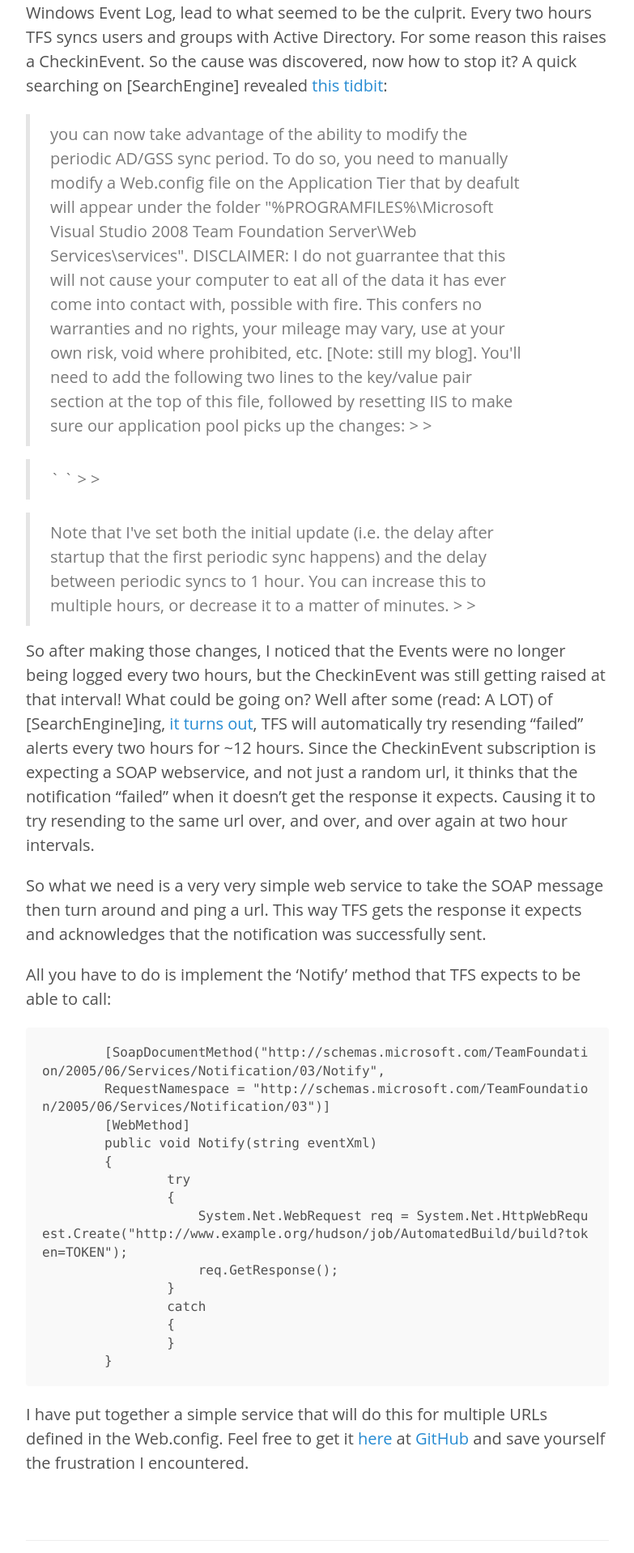
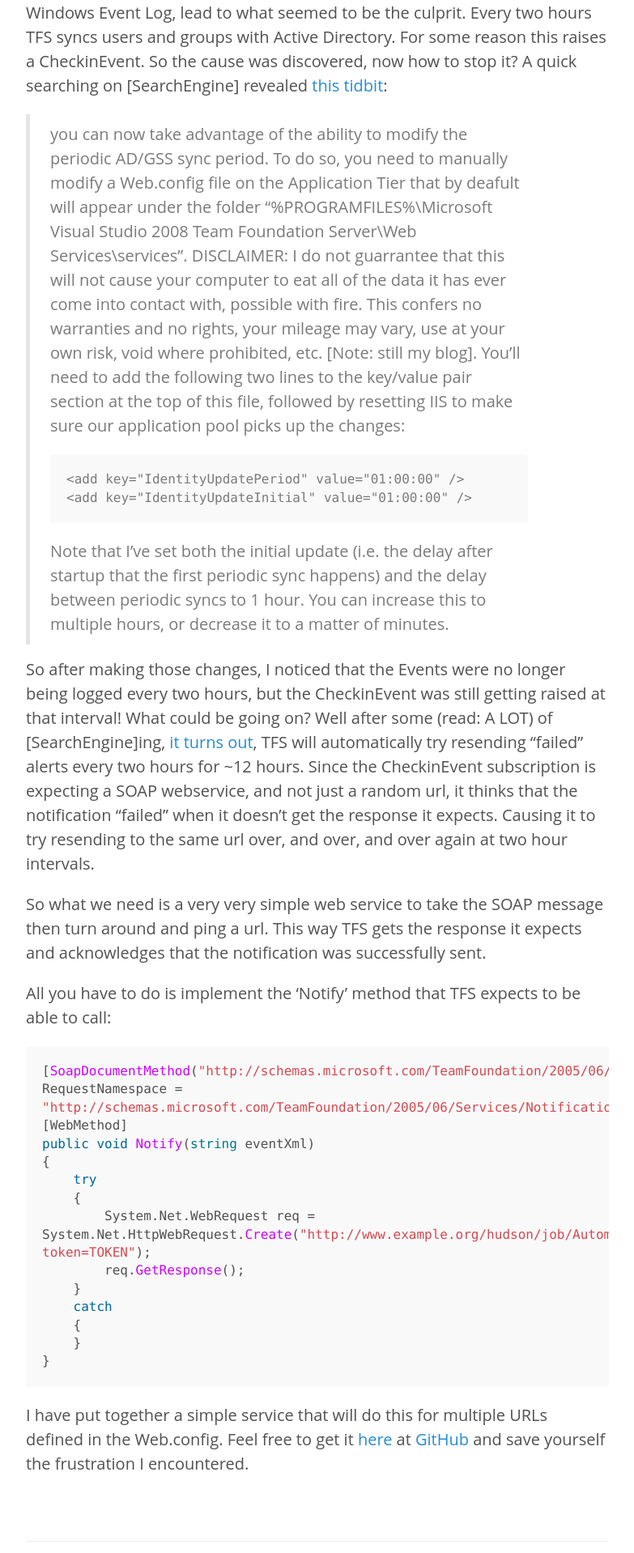
Before and after one commit to mletterle/blog, a Jekyll site: the page built from _posts/2010-07-24-hudson-and-tfs2008-for-continuous-integration.md, in a window 1280 px wide. Shown: the part 601-2519 px from the top of the page at 81% size, without its empty margins (248-1031 px from the left). Built offline with Jekyll 4.4.1, drawn with Linux system fonts in a browser that asks for light colours; nearby versions of some CDN libraries.

Commit message:
Scroll pre/code blocks, update old post

````diff
--- a/_posts/2010-07-24-hudson-and-tfs2008-for-continuous-integration.md
+++ b/_posts/2010-07-24-hudson-and-tfs2008-for-continuous-integration.md
@@ -18,20 +18,14 @@
 
 But then something unexpected started to happen. At two hour intervals, the build would kick off, even if not check in had occurred! Some digging into the Windows Event Log, lead to what seemed to be the culprit. Every two hours TFS syncs users and groups with Active Directory. For some reason this raises a CheckinEvent. So the cause was discovered, now how to stop it? A quick searching on [SearchEngine] revealed[ this tidbit](http://blogs.msdn.com/b/adamsinger/archive/2007/07/31/great-news.aspx):
 
-<blockquote>you can now take advantage of the ability to modify the periodic AD/GSS sync period. To do so, you need to manually modify a Web.config file on the Application Tier that by deafult will appear under the folder "%PROGRAMFILES%\Microsoft Visual Studio 2008 Team Foundation Server\Web Services\services". DISCLAIMER: I do not guarrantee that this will not cause your computer to eat all of the data it has ever come into contact with, possible with fire. This confers no warranties and no rights, your mileage may vary, use at your own risk, void where prohibited, etc. [Note: still my blog]. You'll need to add the following two lines to the key/value pair section at the top of this file, followed by resetting IIS to make sure our application pool picks up the changes:
 
->
-> </blockquote>
+> you can now take advantage of the ability to modify the periodic AD/GSS sync period. To do so, you need to manually modify a Web.config file on the Application Tier that by deafult will appear under the folder "%PROGRAMFILES%\Microsoft Visual Studio 2008 Team Foundation Server\Web Services\services". DISCLAIMER: I do not guarrantee that this will not cause your computer to eat all of the data it has ever come into contact with, possible with fire. This confers no warranties and no rights, your mileage may vary, use at your own risk, void where prohibited, etc. [Note: still my blog]. You'll need to add the following two lines to the key/value pair section at the top of this file, followed by resetting IIS to make sure our application pool picks up the changes:
+> ```
+> <add key="IdentityUpdatePeriod" value="01:00:00" />
+> <add key="IdentityUpdateInitial" value="01:00:00" />
+> ```
+> Note that I've set both the initial update (i.e. the delay after startup that the first periodic sync happens) and the delay between periodic syncs to 1 hour. You can increase this to multiple hours, or decrease it to a matter of minutes.
 
-<blockquote>`<add key="IdentityUpdatePeriod" value="01:00:00" />
-<add key="IdentityUpdateInitial" value="01:00:00" />`
-
->
-> </blockquote>
-
-<blockquote>Note that I've set both the initial update (i.e. the delay after startup that the first periodic sync happens) and the delay between periodic syncs to 1 hour. You can increase this to multiple hours, or decrease it to a matter of minutes.
->
-> </blockquote>
 
 So after making those changes, I noticed that the Events were no longer being logged every two hours, but the CheckinEvent was still getting raised at that interval! What could be going on? Well after some (read: A LOT) of [SearchEngine]ing, [it turns out](http://blogs.msdn.com/b/granth/archive/2008/09/15/does-tfs-guarantee-event-subscription-delivery.aspx), TFS will automatically try resending "failed" alerts every two hours for ~12 hours. Since the CheckinEvent subscription is expecting a SOAP webservice, and not just a random url, it thinks that the notification "failed" when it doesn't get the response it expects. Causing it to try resending to the same url over, and over, and over again at two hour intervals.
 
@@ -39,20 +33,20 @@
 
 All you have to do is implement the 'Notify' method that TFS expects to be able to call:
 
-
-            [SoapDocumentMethod("http://schemas.microsoft.com/TeamFoundation/2005/06/Services/Notification/03/Notify",
-            RequestNamespace = "http://schemas.microsoft.com/TeamFoundation/2005/06/Services/Notification/03")]
-            [WebMethod]
-            public void Notify(string eventXml)
-            {
-                    try
-                    {
-                        System.Net.WebRequest req = System.Net.HttpWebRequest.Create("http://www.example.org/hudson/job/AutomatedBuild/build?token=TOKEN");
-                        req.GetResponse();
-                    }
-                    catch
-                    {
-                    }
-            }
+```csharp
+[SoapDocumentMethod("http://schemas.microsoft.com/TeamFoundation/2005/06/Services/Notification/03/Notify", RequestNamespace = "http://schemas.microsoft.com/TeamFoundation/2005/06/Services/Notification/03")]
+[WebMethod]
+public void Notify(string eventXml)
+{
+    try
+    {
+        System.Net.WebRequest req = System.Net.HttpWebRequest.Create("http://www.example.org/hudson/job/AutomatedBuild/build?token=TOKEN");
+        req.GetResponse();
+    }
+    catch
+    {
+    }
+}
+```
 
 I have put together a simple service that will do this for multiple URLs defined in the Web.config. Feel free to get it [here](http://github.com/mletterle/TFSUrlPinger) at [GitHub](https://github.com/) and save yourself the frustration I encountered.
--- a/assets/css/poole.css
+++ b/assets/css/poole.css
@@ -151,6 +151,7 @@
 code,
 pre {
   font-family: Menlo, Monaco, "Courier New", monospace;
+  overflow: auto;
 }
 code {
   padding: .25em .5em;
@@ -168,8 +169,6 @@
   line-height: 1.4;
   white-space: pre;
   white-space: pre-wrap;
-  word-break: break-all;
-  word-wrap: break-word;
   background-color: #f9f9f9;
 }
 pre code {
````
